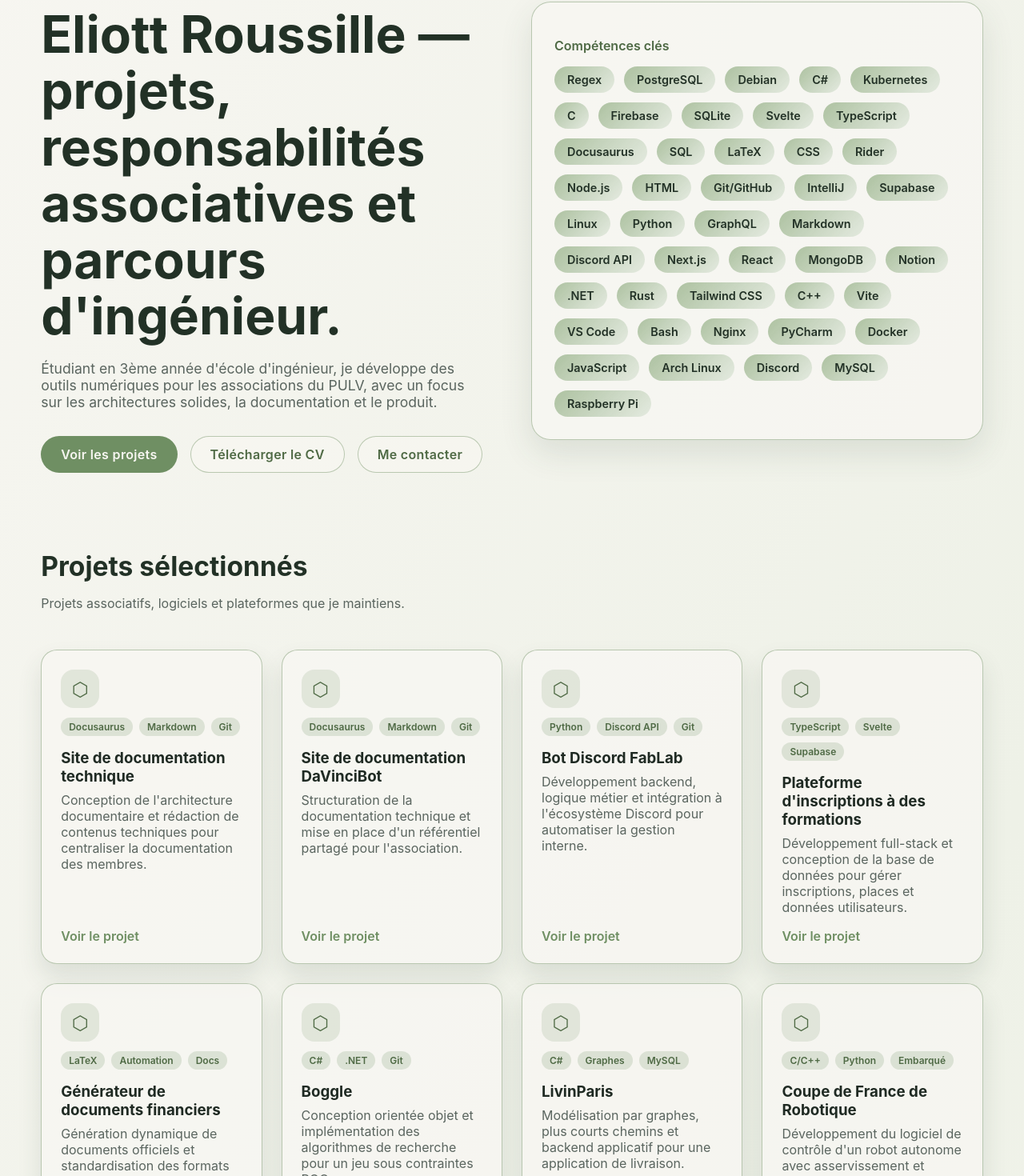
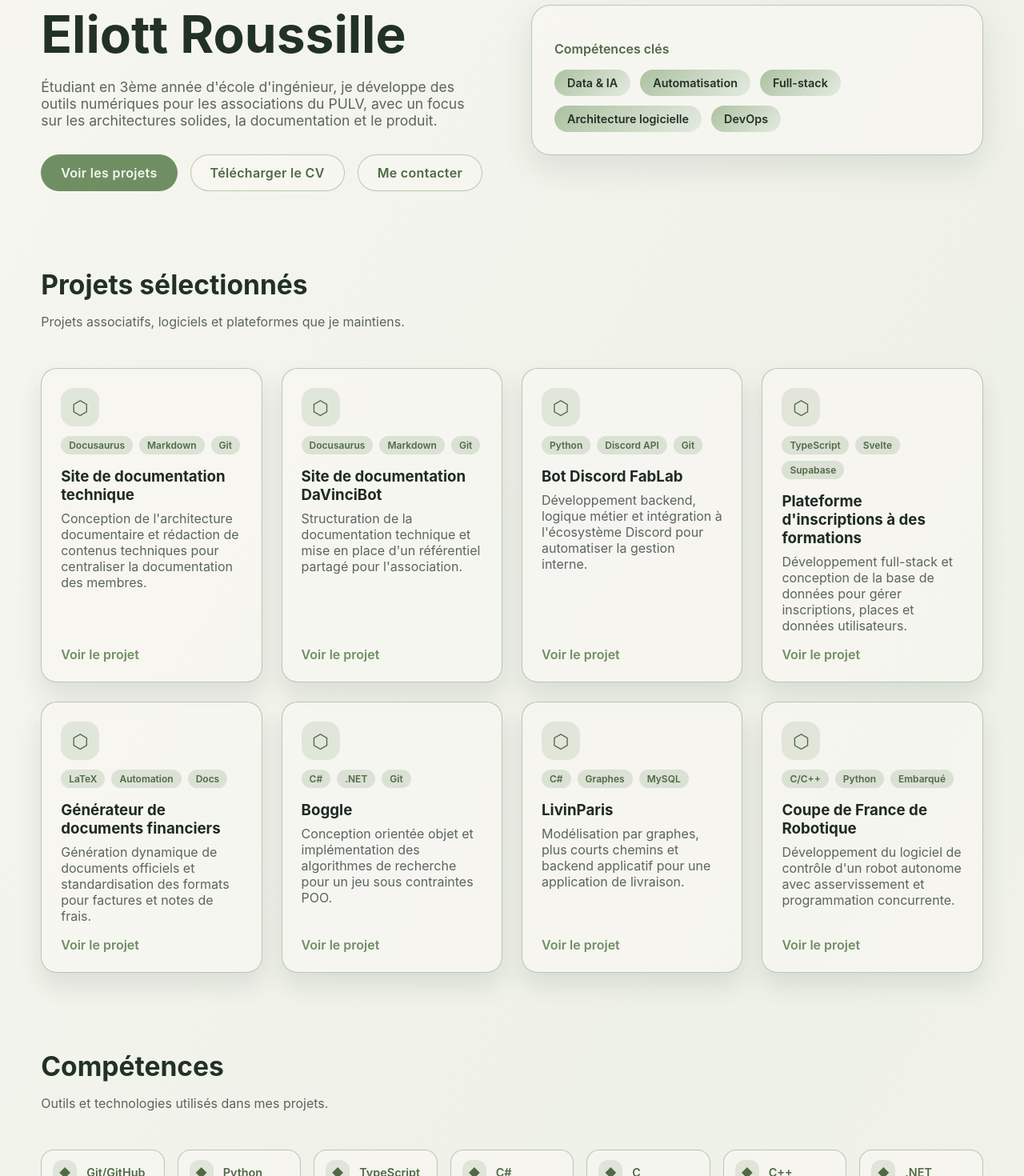
Before and after one commit to aust-1/portfolio, a React (Vite) app in the folder site/: page / in a window 1280 px wide. Shown: the part 207-1677 px from the top of the page at 80% size. Built offline with nearby package versions, Linux system fonts and the light colour scheme.

Commit message:
refactor skills list for clarity and consistency; adjust CSS for improved layout

```diff
--- a/site/src/App.css
+++ b/site/src/App.css
@@ -403,7 +403,8 @@ body[data-theme="dark"] .chip {
 }
 
 .grid--skills {
-  grid-template-columns: repeat(auto-fit, minmax(160px, 1fr));
+  grid-template-columns: repeat(auto-fit, minmax(140px, 1fr));
+  gap: 16px;
 }
 
 .grid--training {
@@ -500,11 +501,12 @@ body[data-theme="dark"] .card__tags span {
   display: flex;
   align-items: center;
   gap: 12px;
-  padding: 16px 18px;
+  padding: 12px 14px;
   border-radius: 16px;
   background: var(--color-surface);
   border: 1px solid var(--color-border-strong);
   font-weight: 600;
+  font-size: 0.9rem;
   color: var(--color-accent-strong);
   transition:
     background 0.3s ease,
@@ -519,8 +521,8 @@ body[data-theme="dark"] .skill {
 }
 
 .skill__icon {
-  width: 36px;
-  height: 36px;
+  width: 30px;
+  height: 30px;
   border-radius: 12px;
   background: var(--color-icon-bg);
   display: grid;
--- a/site/src/App.jsx
+++ b/site/src/App.jsx
@@ -1,7 +1,16 @@
 import { useEffect, useMemo, useState } from 'react'
 import './App.css'
 
+const keySkills = [
+  'Architecture logicielle',
+  'Full-stack',
+  'Data & IA',
+  'Automatisation',
+  'DevOps',
+]
+
 const skills = [
+  'Git/GitHub',
   'Python',
   'TypeScript',
   'C#',
@@ -17,35 +26,19 @@ const skills = [
   'Markdown',
   'Regex',
   'React',
+  'Vite',
   'Next.js',
   'Svelte',
   'Tailwind CSS',
-  'Vite',
   'Node.js',
   'GraphQL',
   'Docker',
-  'Kubernetes',
-  'Nginx',
   'PostgreSQL',
   'MySQL',
-  'SQL',
   'MongoDB',
   'SQLite',
-  'Firebase',
   'Supabase',
-  'Git/GitHub',
-  'VS Code',
-  'IntelliJ',
-  'PyCharm',
-  'Rider',
   'Linux',
-  'Arch Linux',
-  'Debian',
-  'Notion',
-  'Discord',
-  'Raspberry Pi',
-  'Docusaurus',
-  'Discord API',
 ]
 
 const projects = [
@@ -220,7 +213,7 @@ const navLinks = [
 function App() {
   const [menuOpen, setMenuOpen] = useState(false)
   const [isDark, setIsDark] = useState(false)
-  const shuffledSkills = useMemo(() => [...skills].sort(() => 0.5 - Math.random()), [])
+  const shuffledSkills = useMemo(() => [...keySkills].sort(() => 0.5 - Math.random()), [])
 
   useEffect(() => {
     const storedTheme = window.localStorage.getItem('theme')
@@ -272,8 +265,7 @@ function App() {
           <div className="hero__content">
             <p className="eyebrow">Ingénieur en formation · Big Data & IA</p>
             <h1>
-              Eliott Roussille — projets, responsabilités associatives et parcours
-              d'ingénieur.
+              Eliott Roussille
             </h1>
             <p className="lead">
               Étudiant en 3ème année d'école d'ingénieur, je développe des outils
```
